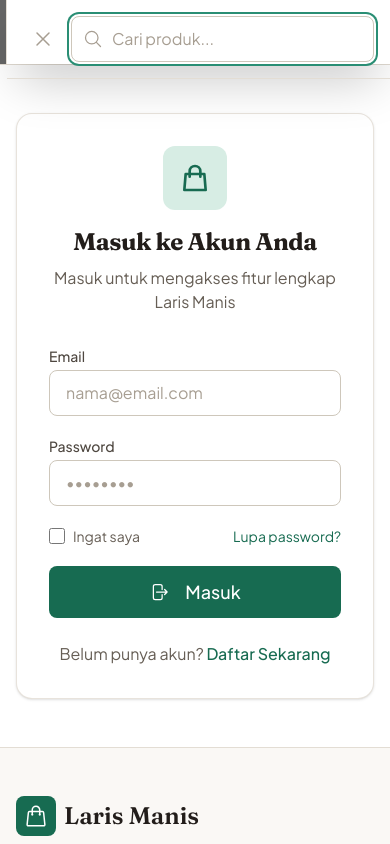
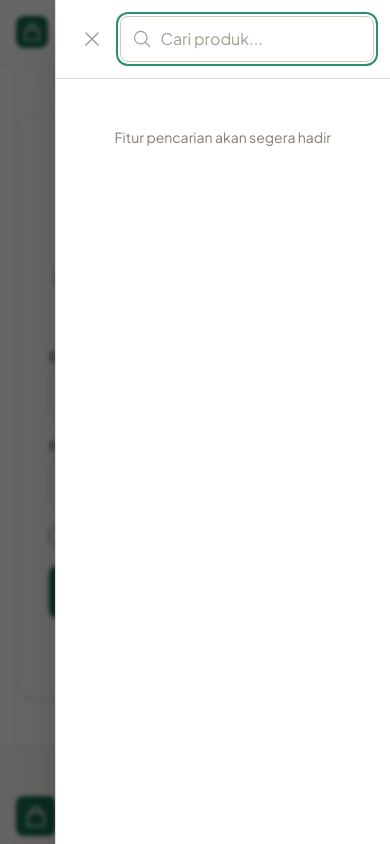
Before and after one commit to KoRifCan/laris-manis, a Next.js app: page /auth/login in a window 390 px wide. Both pictures are taken after a click on the button 248 px from the left and 32 px from the top of the page. Shown: the top 844 px of the page. Built offline with nearby package versions, Linux system fonts and the light colour scheme.

Commit message:
fix(menu): sidebar navigasi mobile — pindah panel ke luar header (backdrop-filter mem-clip fixed), full-height solid, animasi slide-in

```diff
--- a/src/app/globals.css
+++ b/src/app/globals.css
@@ -202,6 +202,11 @@
     animation: scaleIn 0.2s ease-out;
   }
 
+  /* Sidebar menu mobile: meluncur masuk dari kanan */
+  .animate-slide-in-right {
+    animation: slideInRight 0.25s cubic-bezier(0.2, 0.8, 0.2, 1);
+  }
+
   /* Satu-satunya animasi besar: kartu dagangan "turun ke rak" */
   .shelf-settle {
     animation: shelfSettle 0.45s cubic-bezier(0.2, 0.8, 0.2, 1) both;
@@ -254,6 +259,11 @@
       opacity: 1;
       transform: scale(1);
     }
+  }
+
+  @keyframes slideInRight {
+    from { transform: translateX(100%); }
+    to { transform: translateX(0); }
   }
 
   /* Text balance */
--- a/src/components/layout/Header.tsx
+++ b/src/components/layout/Header.tsx
@@ -132,6 +132,7 @@
   }, [overlayOpen]);
 
   return (
+    <>
     <header className="sticky top-0 z-40 w-full bg-canvas/95 dark:bg-gray-950/95 backdrop-blur-sm border-b border-gray-200 dark:border-gray-800">
       <nav className="mx-auto max-w-7xl px-4 sm:px-6 lg:px-8" aria-label="Main navigation">
         <div className="flex h-16 items-center justify-between">
@@ -294,12 +295,20 @@
           </div>
         </div>
       </nav>
+    </header>
 
       {/* Mobile Menu */}
       {mobileMenuOpen && (
-        <div className="fixed inset-0 z-50 md:hidden">
-          <div className="fixed inset-0 bg-black/60 backdrop-blur-[2px]" onClick={() => setMobileMenuOpen(false)} />
-          <div className="fixed inset-y-0 right-0 z-50 flex w-full max-w-sm flex-col bg-white dark:bg-gray-950 border-l border-gray-200 dark:border-gray-800 shadow-2xl">
+        <div className="fixed inset-0 z-50 md:hidden" role="dialog" aria-modal="true" aria-label="Menu navigasi">
+          <div
+            className="absolute inset-0 bg-black/60 backdrop-blur-[2px] animate-fade-in"
+            onClick={() => setMobileMenuOpen(false)}
+            aria-hidden="true"
+          />
+          <aside
+            className="absolute inset-y-0 right-0 z-50 flex w-[86%] max-w-sm flex-col bg-white dark:bg-gray-950 border-l border-gray-200 dark:border-gray-800 shadow-2xl animate-slide-in-right pt-[env(safe-area-inset-top)]"
+            aria-label="Sidebar navigasi"
+          >
             <div className="flex items-center justify-between p-4 border-b border-gray-200 dark:border-gray-800 shrink-0">
               <Link href="/" className="flex items-center gap-2" aria-label="Laris Manis - Beranda">
                 <div className="flex h-8 w-8 items-center justify-center rounded-lg bg-brand-600">
@@ -405,15 +414,19 @@
                 )}
               </div>
             </nav>
-          </div>
+          </aside>
         </div>
       )}
 
       {/* Search Modal */}
       {searchOpen && (
-        <div className="fixed inset-0 z-50 md:hidden">
-          <div className="fixed inset-0 bg-black/60 backdrop-blur-[2px]" onClick={() => setSearchOpen(false)} />
-          <div className="fixed inset-y-0 right-0 z-50 flex w-full max-w-sm flex-col bg-white dark:bg-gray-950 border-l border-gray-200 dark:border-gray-800 shadow-2xl">
+        <div className="fixed inset-0 z-50 md:hidden" role="dialog" aria-modal="true" aria-label="Pencarian">
+          <div
+            className="absolute inset-0 bg-black/60 backdrop-blur-[2px] animate-fade-in"
+            onClick={() => setSearchOpen(false)}
+            aria-hidden="true"
+          />
+          <aside className="absolute inset-y-0 right-0 z-50 flex w-[86%] max-w-sm flex-col bg-white dark:bg-gray-950 border-l border-gray-200 dark:border-gray-800 shadow-2xl animate-slide-in-right pt-[env(safe-area-inset-top)]">
             <div className="flex items-center gap-2 p-4 border-b border-gray-200 dark:border-gray-800 shrink-0">
               <button
                 onClick={() => setSearchOpen(false)}
@@ -437,9 +450,9 @@
                 Fitur pencarian akan segera hadir
               </p>
             </div>
-          </div>
+          </aside>
         </div>
       )}
-    </header>
+    </>
   );
 }
```
